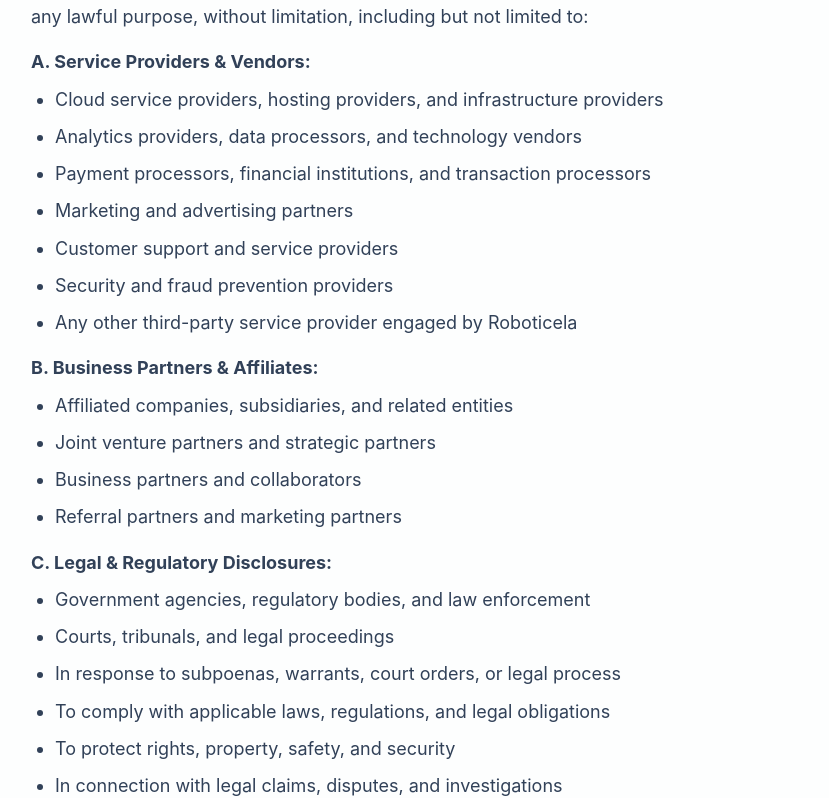
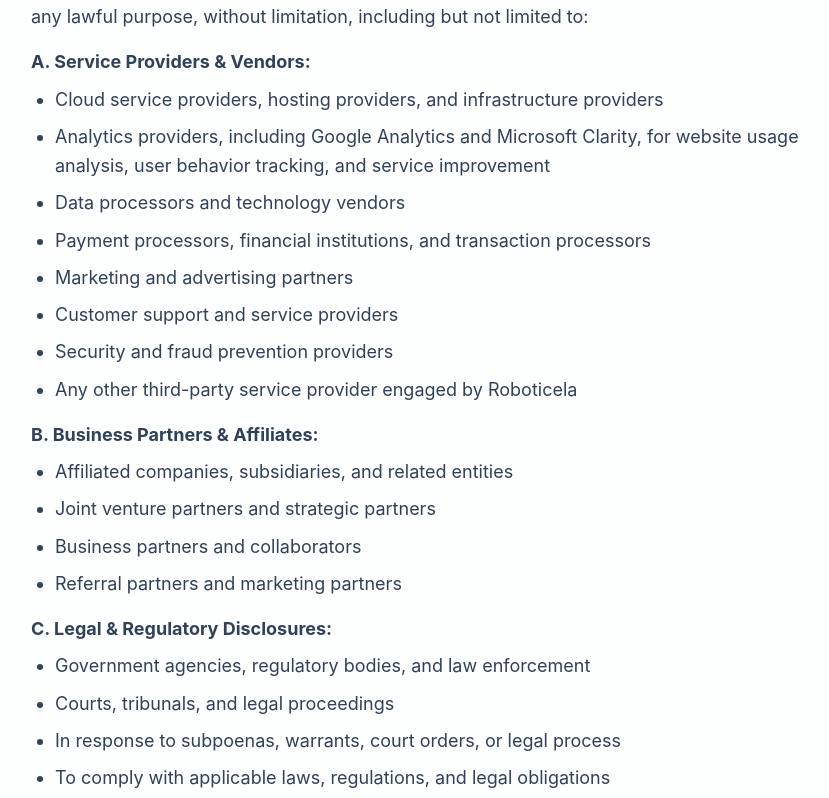
Before and after one commit to Roboticela/Roboticela-Landing-Page, a Next.js app: page /privacy in a window 1280 px wide. Shown: the part 4844-5642 px from the top of the page, without its empty margins (210-1039 px from the left). Built offline with nearby package versions, Linux system fonts and the light colour scheme; no server answers.

Commit message:
Enhance Privacy Policy by specifying analytics providers and updating cookie tracking information, including opt-out instructions for Google Analytics and Microsoft Clarity.

```diff
--- a/app/privacy/page.tsx
+++ b/app/privacy/page.tsx
@@ -223,7 +223,8 @@ export default function PrivacyPage() {
                   <p className="mt-4"><strong>A. Service Providers & Vendors:</strong></p>
                   <ul className="list-disc pl-6 space-y-2 mt-2">
                     <li>Cloud service providers, hosting providers, and infrastructure providers</li>
-                    <li>Analytics providers, data processors, and technology vendors</li>
+                    <li>Analytics providers, including Google Analytics and Microsoft Clarity, for website usage analysis, user behavior tracking, and service improvement</li>
+                    <li>Data processors and technology vendors</li>
                     <li>Payment processors, financial institutions, and transaction processors</li>
                     <li>Marketing and advertising partners</li>
                     <li>Customer support and service providers</li>
@@ -396,8 +397,8 @@ export default function PrivacyPage() {
                     7.3 Opt-Out Options
                   </h3>
                   <p><strong>Marketing Communications:</strong> You may opt out of marketing communications by following unsubscribe instructions in communications or by contacting us. Opting out may not affect transactional or administrative communications.</p>
-                  <p className="mt-4"><strong>Cookies and Tracking:</strong> Most browsers allow you to control cookies and tracking technologies through browser settings. However, disabling cookies may affect functionality of the Services.</p>
-                  <p className="mt-4"><strong>Do Not Track:</strong> Roboticela does not currently respond to "Do Not Track" signals. Third parties may continue to track your activities.</p>
+                  <p className="mt-4"><strong>Cookies and Tracking:</strong> Most browsers allow you to control cookies and tracking technologies through browser settings. However, disabling cookies may affect functionality of the Services. We use third-party analytics services, including Google Analytics and Microsoft Clarity, which use cookies and similar technologies to analyze website usage, track user behavior, and improve user experience. You can opt out of Google Analytics by installing the Google Analytics Opt-out Browser Add-on, available at: https://tools.google.com/dlpage/gaoptout. For Microsoft Clarity, you can manage your preferences through your browser settings or by contacting us.</p>
+                  <p className="mt-4"><strong>Do Not Track:</strong> Roboticela does not currently respond to "Do Not Track" signals. We use third-party analytics services (including Google Analytics and Microsoft Clarity) that may continue to track your activities even if you have enabled DNT in your browser settings. These services collect information about your use of the Services in accordance with their respective privacy policies.</p>
 
                   <h3 className="text-xl md:text-2xl font-semibold text-slate-900 dark:text-white mb-3 mt-6">
                     7.4 No Guarantee of Rights
```
